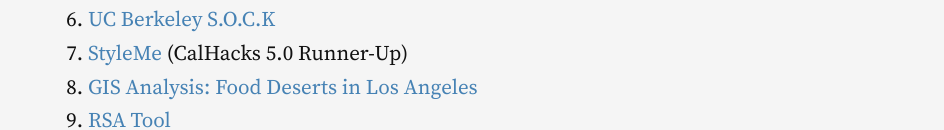
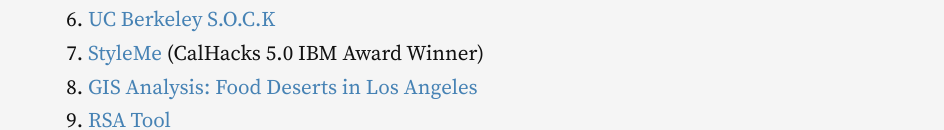
Before and after one commit to SSSanghvi/sssanghvi.github.io, a plain HTML site: page index.html in a window 1280 px wide. Shown: the part 555-685 px from the top of the page, without its empty margins (128-1072 px from the left). Drawn offline with Linux system fonts and the light colour scheme; a web font is replaced by a local one.

Commit message:
Update Index page.

```diff
--- a/index.html
+++ b/index.html
@@ -23,7 +23,7 @@
 <span class="sidenote">External link to arcgis.com</span></li>
 <li><a href="sock.html">UC Berkeley S.O.C.K</a></li>
 <li>
-<a href="styleme.html">StyleMe</a> (CalHacks 5.0 Runner-Up)</li>
+<a href="styleme.html">StyleMe</a> (CalHacks 5.0 IBM Award Winner)</li>
 <li><a href="food-deserts.html">GIS Analysis: Food Deserts in Los Angeles</a></li>
 <li><a href="rsa-tool.html">RSA Tool</a></li></ol></p>
 
```
